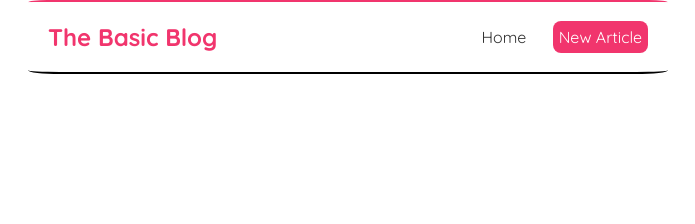
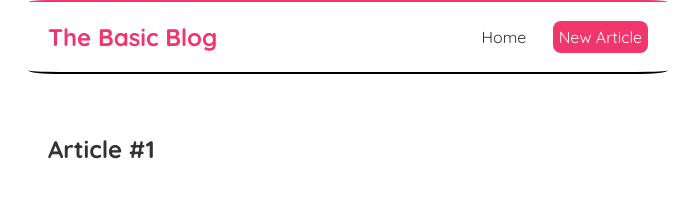
Before and after one commit to nnaaff/React-Blog, a React (Create React App) app in the folder react-blog/: page /articles/1 in a window 1280 px wide. Shown: the top 224 px of the page, without its empty margins (292-987 px from the left). Built offline with nearby package versions, Linux system fonts and the light colour scheme.

Commit message:
Route params used, Article previews clickable

```diff
--- a/react-blog/src/App.js
+++ b/react-blog/src/App.js
@@ -3,6 +3,7 @@ import Navbar from './Navbar';
 import Home from './Home';
 import { BrowserRouter as Router, Route, Switch } from 'react-router-dom';
 import Create from './Create';
+import ArtDetails from './ArtDetails';
 
 // Component: a function that returns a JSX template & is exported at the bottom of the file
 function App() {
@@ -13,6 +14,7 @@ function App() {
     <Router>
       <div className="App">
         <Navbar />
+
         <div className="content">
 
           <Switch>
@@ -22,12 +24,17 @@ function App() {
             <Route path="/create">
               <Create />
             </Route>
+            <Route path="/articles/:id">
+              <ArtDetails />
+            </Route>
           </Switch>
 
         </div>
+
       </div>
     </Router>
   );
+
 }
 
 export default App;
--- /dev/null
+++ b/react-blog/src/ArtDetails.js
@@ -0,0 +1,13 @@
+import { useParams } from 'react-router-dom';
+
+const ArtDetails = () => {
+  const { id } = useParams();
+
+  return (
+    <div className="art-details">
+      <h2> Article #{ id }</h2>
+    </div>
+  );
+}
+
+export default ArtDetails;
--- a/react-blog/src/ArtList.js
+++ b/react-blog/src/ArtList.js
@@ -1,8 +1,6 @@
-// const ArtList = ( props ) => {
+import { Link } from 'react-router-dom';
+
 const ArtList = ( { articles, title } ) => {
-
-  // const articles = props.articles;
-  // const title = props.title;
 
   return (
     <div className="article-list">
@@ -11,8 +9,10 @@ const ArtList = ( { articles, title } ) => {
       { articles.map( (article) => (
 
         <div className="article-preview" key={ article.id }>
-          <h2> { article.title } </h2>
-          <p> Written by: { article.author } </p>
+          <Link to={ `/articles/${article.id}` }>
+            <h2> { article.title } </h2>
+            <p> Written by: { article.author } </p>
+          </Link>
         </div>
 
       ) ) }
--- a/react-blog/src/index.css
+++ b/react-blog/src/index.css
@@ -60,3 +60,7 @@
   color: #f1356d;
   margin-bottom: 8px;
 }
+
+.article-preview a {
+  text-decoration: none;
+}
```
